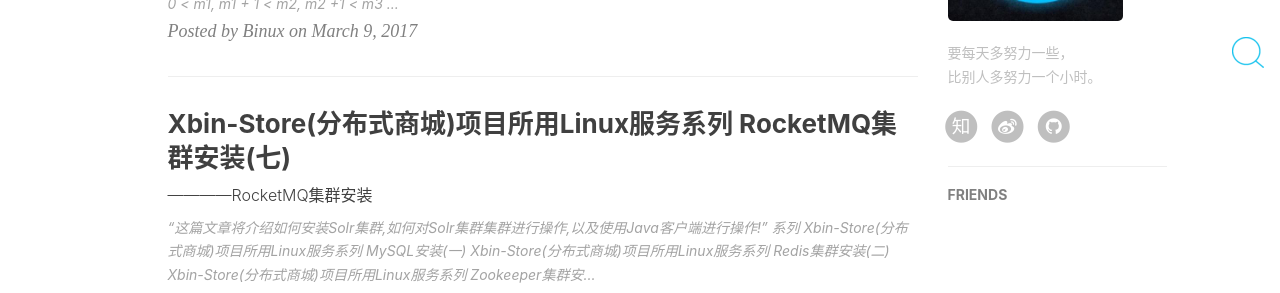
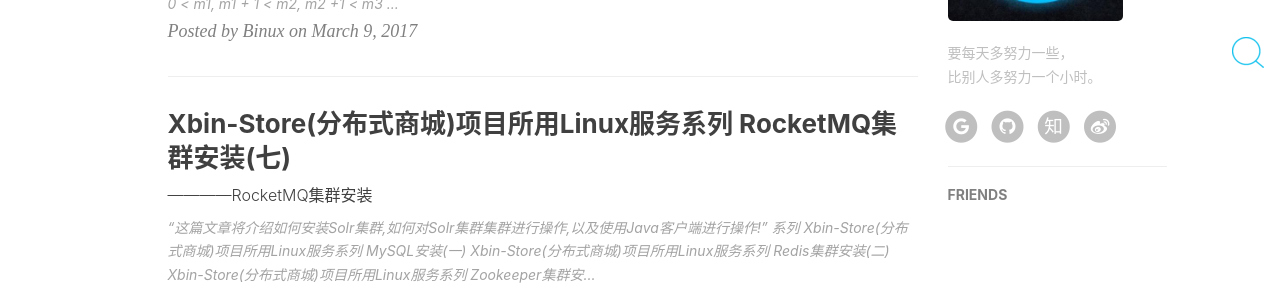
Before and after one commit to xubinux/xubinux.github.io, a Jekyll site: the page built from index.html, in a window 1280 px wide. Shown: the part 812-1105 px from the top of the page. Built offline with Jekyll 4.4.1, drawn with Linux system fonts in a browser that asks for light colours; nearby versions of some CDN libraries; the list of posts is cut into pages by our own code; comment, search, counter and statistics services are not loaded.

Commit message:
增加Google邮箱链接

```diff
--- a/_config.yml
+++ b/_config.yml
@@ -15,6 +15,7 @@
 weibo_username:     xubin0830
 zhihu_username:     binux-29
 github_username:    xubinux
+google_email:    xu.binux@gmail.com
 #twitter_username:  huxpro
 # facebook_username:  huxpro
 # linkedin_username:  firstname-lastname-idxxxx
--- a/_includes/footer.html
+++ b/_includes/footer.html
@@ -14,17 +14,26 @@
                         </a>
                     </li>
                     {% endif %}
-                    {% if site.twitter_username %}
+                    {% if site.google_email %}
                     <li>
-                        <a href="https://twitter.com/{{ site.twitter_username }}">
+                        <a href="mailto:{{ site.google_email }}">
+                                    <span class="fa-stack fa-lg">
+                                        <i class="fa fa-circle fa-stack-2x"></i>
+                                        <i class="fa fa-google fa-stack-1x fa-inverse"></i>
+                                    </span>
+                        </a>
+                    </li>
+                    {% endif %}
+                    {% if site.github_username %}
+                    <li>
+                        <a target="_blank" href="https://github.com/{{ site.github_username }}">
                             <span class="fa-stack fa-lg">
                                 <i class="fa fa-circle fa-stack-2x"></i>
-                                <i class="fa fa-twitter fa-stack-1x fa-inverse"></i>
+                                <i class="fa fa-github fa-stack-1x fa-inverse"></i>
                             </span>
                         </a>
                     </li>
                     {% endif %}
-
                     <!-- add Weibo, Zhihu by Hux, add target = "_blank" to <a> by Hux -->
                     {% if site.zhihu_username %}
                     <li>
@@ -47,23 +56,12 @@
                     </li>
                     {% endif %}
 
-
                     {% if site.facebook_username %}
                     <li>
                         <a target="_blank" href="https://www.facebook.com/{{ site.facebook_username }}">
                             <span class="fa-stack fa-lg">
                                 <i class="fa fa-circle fa-stack-2x"></i>
                                 <i class="fa fa-facebook fa-stack-1x fa-inverse"></i>
-                            </span>
-                        </a>
-                    </li>
-                    {% endif %}
-                    {% if site.github_username %}
-                    <li>
-                        <a target="_blank" href="https://github.com/{{ site.github_username }}">
-                            <span class="fa-stack fa-lg">
-                                <i class="fa fa-circle fa-stack-2x"></i>
-                                <i class="fa fa-github fa-stack-1x fa-inverse"></i>
                             </span>
                         </a>
                     </li>
--- a/_layouts/page.html
+++ b/_layouts/page.html
@@ -120,12 +120,22 @@
                                 </a>
                             </li>
                             {% endif %}
-                            {% if site.twitter_username %}
+                            {% if site.google_email %}
                             <li>
-                                <a href="https://twitter.com/{{ site.twitter_username }}">
+                                <a href="mailto:{{ site.google_email }}">
                                     <span class="fa-stack fa-lg">
                                         <i class="fa fa-circle fa-stack-2x"></i>
-                                        <i class="fa fa-twitter fa-stack-1x fa-inverse"></i>
+                                        <i class="fa fa-google fa-stack-1x fa-inverse"></i>
+                                    </span>
+                                </a>
+                            </li>
+                            {% endif %}
+                            {% if site.github_username %}
+                            <li>
+                                <a target="_blank" href="https://github.com/{{ site.github_username }}">
+                                    <span class="fa-stack fa-lg">
+                                        <i class="fa fa-circle fa-stack-2x"></i>
+                                        <i class="fa fa-github fa-stack-1x fa-inverse"></i>
                                     </span>
                                 </a>
                             </li>
@@ -160,16 +170,6 @@
                                 </a>
                             </li>
                             {% endif %}
-                            {% if site.github_username %}
-                            <li>
-                                <a target="_blank" href="https://github.com/{{ site.github_username }}">
-                                    <span class="fa-stack fa-lg">
-                                        <i class="fa fa-circle fa-stack-2x"></i>
-                                        <i class="fa fa-github fa-stack-1x fa-inverse"></i>
-                                    </span>
-                                </a>
-                            </li>
-                            {% endif %}
                             {% if site.linkedin_username %}
                             <li>
                                 <a target="_blank" href="https://www.linkedin.com/in/{{ site.linkedin_username }}">
```
